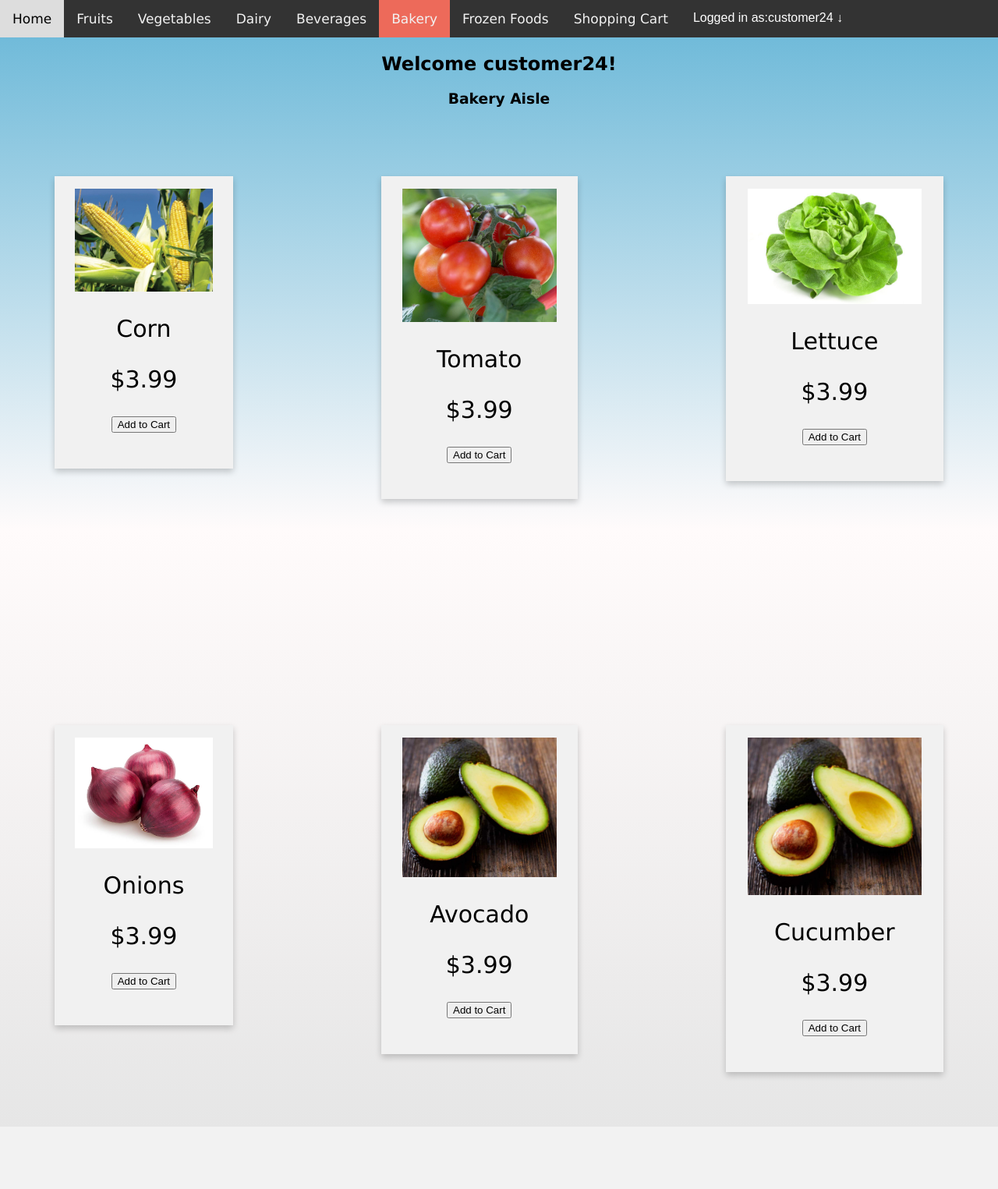
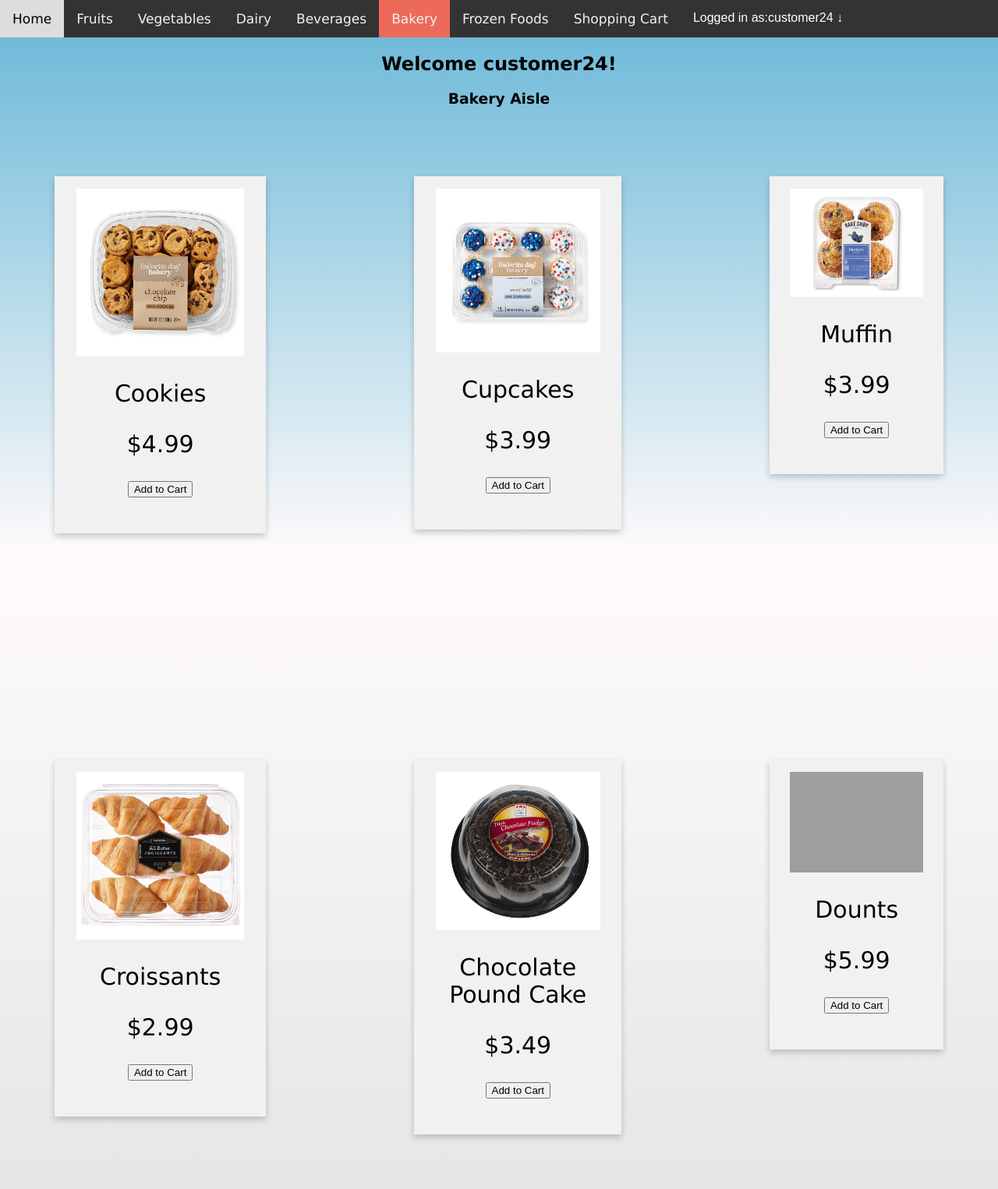
Before and after one commit to chriscolella3/CSIT-337-Final-Project, a PHP site: page /bakeryAisle.php in a window 1280 px wide. Shown: the whole page at 78% size. Before the commit the page ends 1386 px from the top, so only its background shows below. Run offline with PHP 8.4, Linux system fonts and the light colour scheme; a user stored in the database is signed in; grey boxes are pictures that could not be loaded.

Commit message:
Update bakeryAisle.php

```diff
--- a/E-Commerce/bakeryAisle.php
+++ b/E-Commerce/bakeryAisle.php
@@ -56,8 +56,19 @@ session_start();
   <div class="grid-item">
   <div class="column">
            <div class="card">
-              <img src="corn.jpg" style="width:90%">
-              <p>Corn</p>
+              <img src="cookies.jpg" style="width:90%">
+              <p>Cookies</p>
+              <p>$4.99</p>
+              <p><button>Add to Cart</button></p>
+           </div>
+        </div>
+  </div>
+
+  <div class="grid-item">
+  <div class="column">
+           <div class="card">
+              <img src="cupcakes.jpg" style="width:90%">
+              <p>Cupcakes</p>
               <p>$3.99</p>
               <p><button>Add to Cart</button></p>
            </div>
@@ -67,19 +78,8 @@ session_start();
   <div class="grid-item">
   <div class="column">
            <div class="card">
-              <img src="tomato.jpg" style="width:90%">
-              <p>Tomato</p>
-              <p>$3.99</p>
-              <p><button>Add to Cart</button></p>
-           </div>
-        </div>
-  </div>
-
-  <div class="grid-item">
-  <div class="column">
-           <div class="card">
-              <img src="Lettuce.jpg" style="width:90%">
-              <p>Lettuce</p>
+              <img src="muffins.jpg" style="width:90%">
+              <p>Muffin</p>
               <p>$3.99</p>
               <p><button>Add to Cart</button></p>
            </div>
@@ -88,9 +88,9 @@ session_start();
   <div class="grid-item">
   <div class="column">
            <div class="card">
-              <img src="onions.jpg" style="width:90%">
-              <p>Onions</p>
-              <p>$3.99</p>
+              <img src="croissants.jpg" style="width:90%">
+              <p>Croissants</p>
+              <p>$2.99</p>
               <p><button>Add to Cart</button></p>
            </div>
         </div>
@@ -98,9 +98,9 @@ session_start();
   <div class="grid-item">
   <div class="column">
         <div class="card">
-           <img src="avocado.jpg" style="width:90%">
-           <p>Avocado</p>
-           <p>$3.99</p>
+           <img src="poundcake.jpg" style="width:90%">
+           <p>Chocolate Pound Cake</p>
+           <p>$3.49</p>
            <p><button>Add to Cart</button></p>
         </div>
      </div>
@@ -109,9 +109,9 @@ session_start();
   <div class="grid-item">
   <div class="column">
         <div class="card">
-           <img src="avocado.jpg" style="width:90%">
-           <p>Cucumber</p>
-           <p>$3.99</p>
+           <img src="donuts.jpg" style="width:90%">
+           <p>Dounts</p>
+           <p>$5.99</p>
            <p><button>Add to Cart</button></p>
         </div>
      </div>
```
